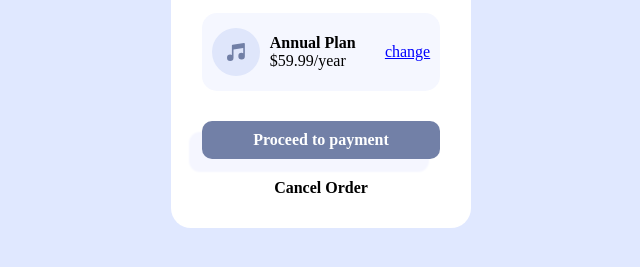
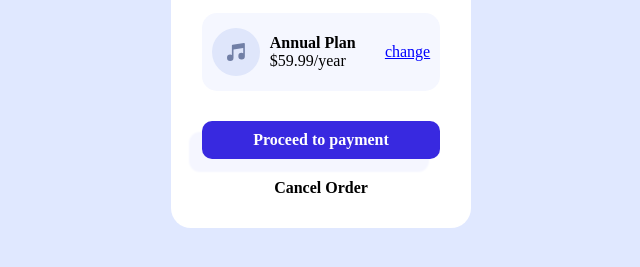
Before and after one commit to Youssouf7/order-summary-component-main, a plain HTML site: page index.html in a window 1280 px wide. Shown: the part 463-730 px from the top of the page, without its empty margins (319-959 px from the left). Drawn offline with Linux system fonts and the light colour scheme.

Commit message:
change the pay button color

```diff
--- a/style.css
+++ b/style.css
@@ -75,7 +75,7 @@ body{
     margin: 30px auto 20px auto;
     width: 80%;
     text-align: center;
-    background-color: hsl(224, 23%, 55%);
+    background-color: hsl(245, 75%, 52%);
     padding: 10px 0px;
     color: white;
     font-weight: bold;
```
